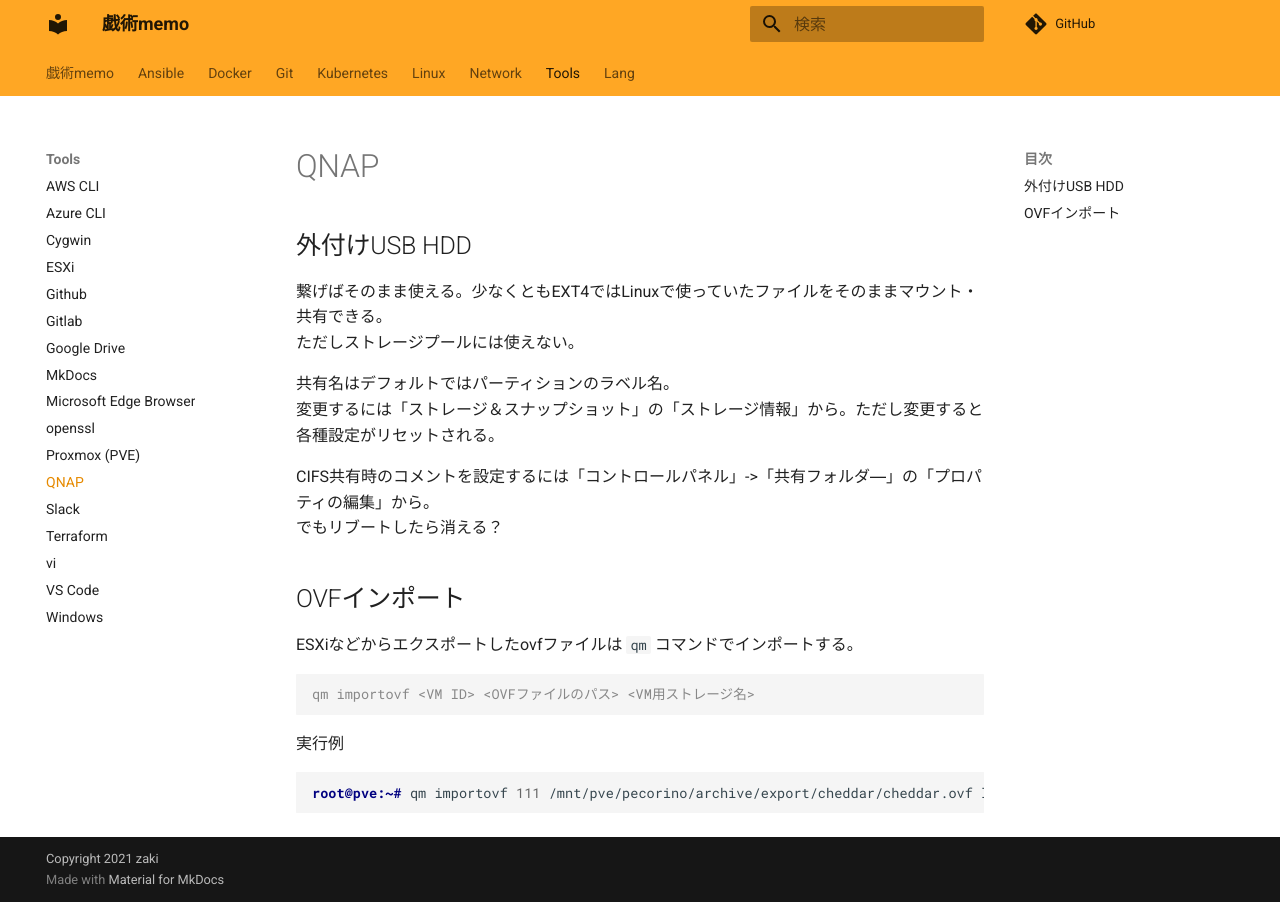
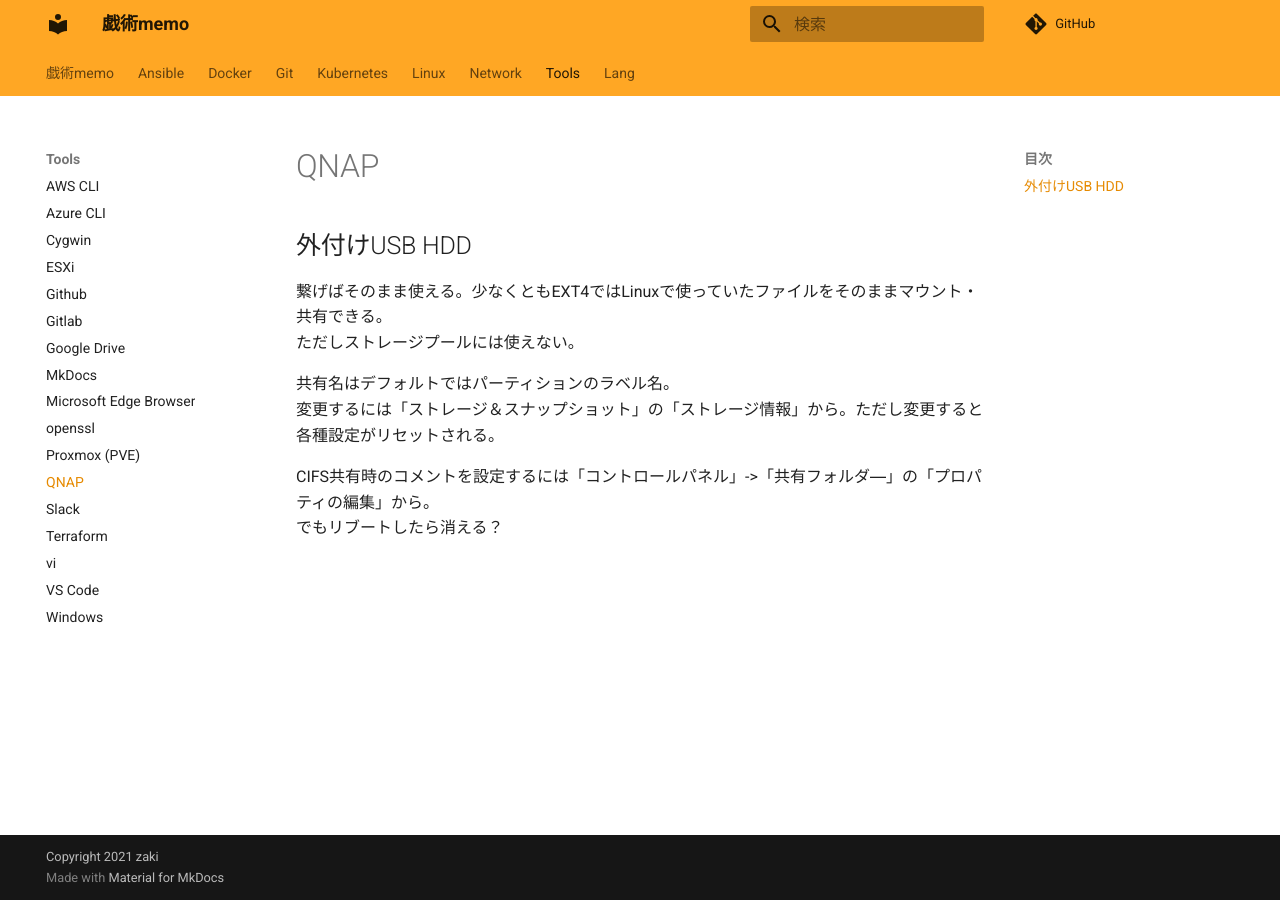
Before and after one commit to zaki-lknr/docs, an MkDocs documentation site: the page built from docs/Tools/qnap.md, in a window 1280 px wide. Built offline with MkDocs 1.6.1 and Material for MkDocs 9.7.7, drawn with Linux system fonts in a browser that asks for light colours; comment, search, counter and statistics services are not loaded.

Commit message:
fix: qnapにpveの情報書いてたので削除

````diff
--- a/docs/Tools/qnap.md
+++ b/docs/Tools/qnap.md
@@ -10,17 +10,3 @@
 
 CIFS共有時のコメントを設定するには「コントロールパネル」->「共有フォルダ―」の「プロパティの編集」から。
 でもリブートしたら消える？
-
-## OVFインポート
-
-ESXiなどからエクスポートしたovfファイルは `qm` コマンドでインポートする。
-
-```console
-qm importovf <VM ID> <OVFファイルのパス> <VM用ストレージ名>
-```
-
-実行例
-
-```console
-root@pve:~# qm importovf 111 /mnt/pve/pecorino/archive/export/cheddar/cheddar.ovf local-lvm
-```
````
